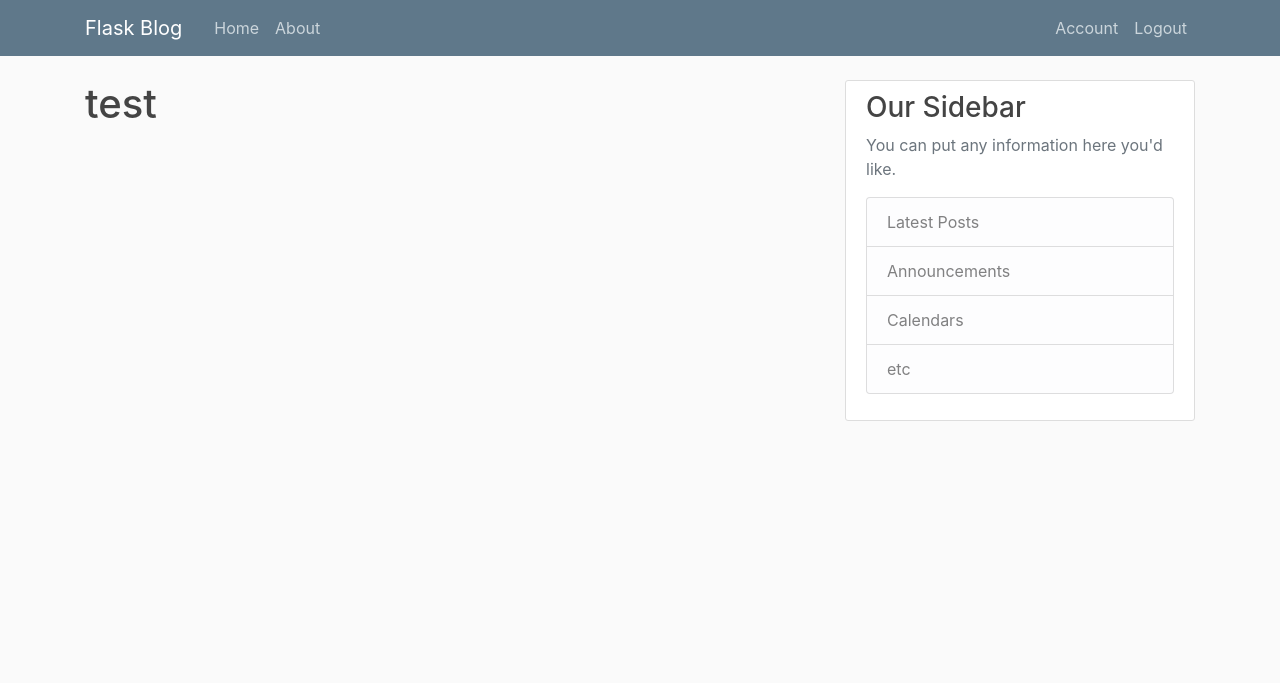
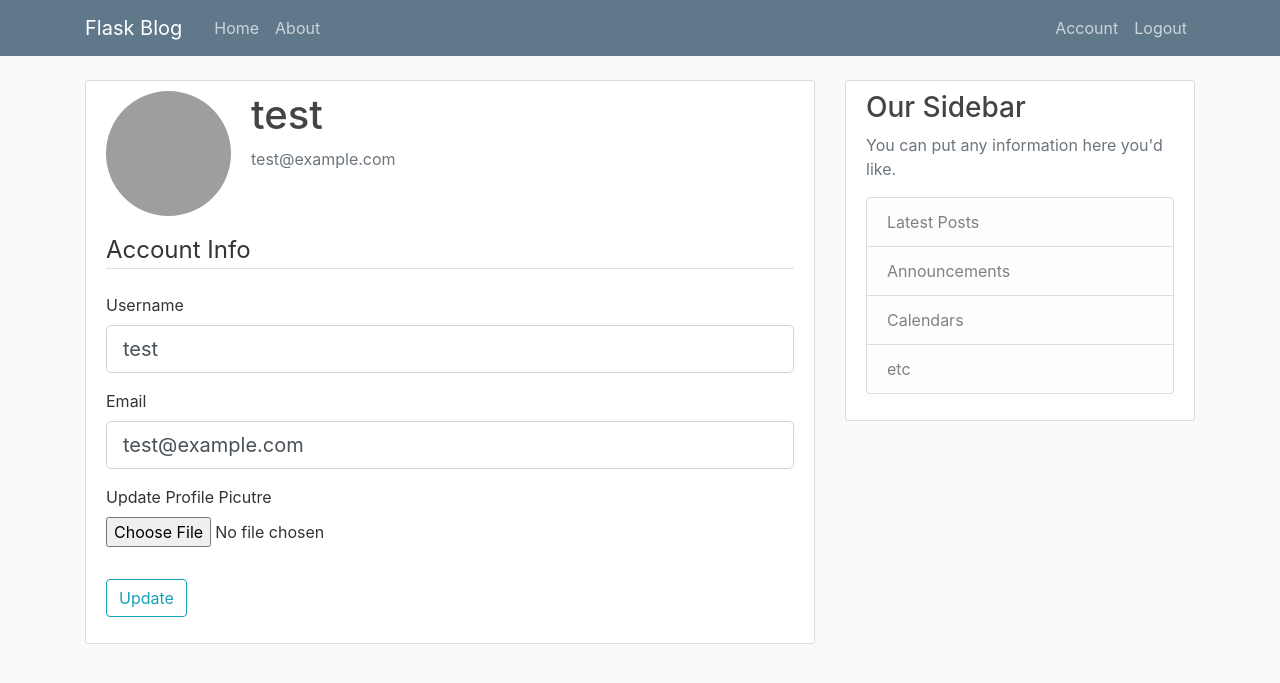
Before and after one commit to davidzheng048/flask_personal_blog, a Flask app: page /account in a window 1280 px wide. Shown: the top 683 px of the page. Run offline with Flask 2, Linux system fonts and the light colour scheme; a user stored in the database is signed in; some libraries are stand-ins or nearby versions; grey boxes are pictures that could not be loaded.

Commit message:
Did the following changes:
1. Update the account page. Add an UpdateAccountForm with four fields. Add two validation methods to  ensure the username and email is not used.

2. Update the logic part of account form in the routes file as well as the template

```diff
--- a/flaskblog/forms.py
+++ b/flaskblog/forms.py
@@ -1,4 +1,6 @@
+from flask_wtf.file import FileField, FileAllowed
 from flask_wtf import FlaskForm
+from flask_login import current_user
 from wtforms import StringField, PasswordField, SubmitField, BooleanField
 from wtforms.validators import DataRequired, Length, Email, EqualTo, ValidationError
 from flaskblog.models import User
@@ -28,3 +30,22 @@ class LoginForm(FlaskForm):
     password = PasswordField('Password', validators=[DataRequired()])
     remember = BooleanField('Remember Me')
     submit = SubmitField('Login')
+
+
+class UpdateAccountForm(FlaskForm):
+    username = StringField('Username', validators=[DataRequired(), Length(min=2, max=20)])
+    email = StringField('Email', validators=[DataRequired(), Email()])
+    picture = FileField('Update Profile Picutre', validators=[FileAllowed(['jpg', 'png'])])
+    submit = SubmitField('Update')
+
+    def validate_username(self, username):
+        if username.data != current_user.username:
+            user = User.query.filter_by(username=username.data).first()
+            if user:
+                raise ValidationError('Username has been taken')
+
+    def validate_email(self, email):
+        if email.data != current_user.email:
+            user = User.query.filter_by(email=email.data).first()
+            if user:
+                raise ValidationError('Email has been used')
--- a/flaskblog/routes.py
+++ b/flaskblog/routes.py
@@ -1,7 +1,10 @@
+import secrets
+import os
+from PIL import Image
 from flask import render_template, url_for, flash, redirect, request
 from flaskblog import app, db, bcrypt
 from flaskblog.models import User, Post
-from flaskblog.forms import RegistrationForm, LoginForm
+from flaskblog.forms import RegistrationForm, LoginForm, UpdateAccountForm
 from flask_login import login_user, current_user, logout_user, login_required
 
 
@@ -70,7 +73,38 @@ def logout():
     return redirect(url_for('home'))
 
 
-@app.route("/account")
+def save_picture(form_picture):
+    random_hex = secrets.token_hex(8)
+    _, f_ext = os.path.splitext(form_picture.filename)
+    picture_fn = random_hex + f_ext
+    picture_path = os.path.join(app.root_path, 'static/profile_pics', picture_fn)
+
+    output_size = (125, 125)
+    i = Image.open(form_picture)
+    i.thumbnail(output_size)
+    i.save(picture_path)
+
+    return picture_fn
+
+
+@app.route("/account", methods=['GET', 'POST'])
 @login_required
 def account():
-    return render_template('account.html', title='Account')
+    form = UpdateAccountForm()
+    if form.validate_on_submit():
+        if form.picture.data:
+            picture_file = save_picture(form.picture.data)
+            current_user.image_file = picture_file
+
+        current_user.username = form.username.data
+        current_user.email = form.email.data
+        db.session.commit()
+        flash('Account information updated!', 'success')
+        return redirect(url_for('account'))
+
+    elif request.method == 'GET':
+        form.username.data = current_user.username
+        form.email.data = current_user.email
+
+    image_file = url_for('static', filename='profile_pics/' + current_user.image_file)
+    return render_template('account.html', title='Account', image_file=image_file, form=form)
--- a/flaskblog/templates/account.html
+++ b/flaskblog/templates/account.html
@@ -1,4 +1,58 @@
 {% extends "layout.html" %}
 {% block content %}
-    <h1>{{ current_user.username }}</h1>
+    <div class="content-section">
+      <div class="media">
+        <img class="rounded-circle account-img" src="{{ image_file }}">
+        <div class="media-body">
+          <h2 class="account-heading">{{ current_user.username }}</h2>
+          <p class="text-secondary">{{ current_user.email }}</p>
+        </div>
+      </div>
+        <form method="POST" action="" enctype="multipart/form-data">
+            {{ form.hidden_tag() }}
+            <fieldset class="form-group">
+                <legend class="border-bottom mb-4">Account Info</legend>
+                <div class="form-group">
+                    {{ form.username.label(class="form-control-label") }}
+
+                    {% if form.username.errors %}
+                        {{ form.username(class="form-control form-control-lg is-invalid") }}
+                        <div class="invalid-feedback">
+                            {% for error in form.username.errors %}
+                                <span>{{ error }}</span>
+                            {% endfor %}
+                        </div>
+                    {% else %}
+                        {{ form.username(class="form-control form-control-lg") }}
+                    {% endif %}
+                </div>
+                <div class="form-group">
+                    {{ form.email.label(class="form-control-label") }}
+
+                    {% if form.email.errors %}
+                        {{ form.email(class="form-control form-control-lg is-invalid") }}
+                        <div class="invalid-feedback">
+                            {% for error in form.email.errors %}
+                                <span>{{ error }}</span>
+                            {% endfor %}
+                        </div>
+                    {% else %}
+                        {{ form.email(class="form-control form-control-lg") }}
+                    {% endif %}
+                </div>
+                <div class="form-group">
+                    {{ form.picture.label() }}
+                    {{ form.picture(class="form-control-file") }}
+                    {% if form.picture.errors %}
+                        {% for error in form.picture.errors %}
+                            <span class="text-danger">{{ error }}</span></br>
+                        {% endfor %}
+                    {% endif %}
+                </div>
+            </fieldset>
+            <div class="form-group">
+                {{ form.submit(class="btn btn-outline-info") }}
+            </div>
+        </form>
+    </div>
 {% endblock content %}
```
Also changed, not shown: flaskblog/site.db, flaskblog/static/profile_pics/default.jpg (added).
